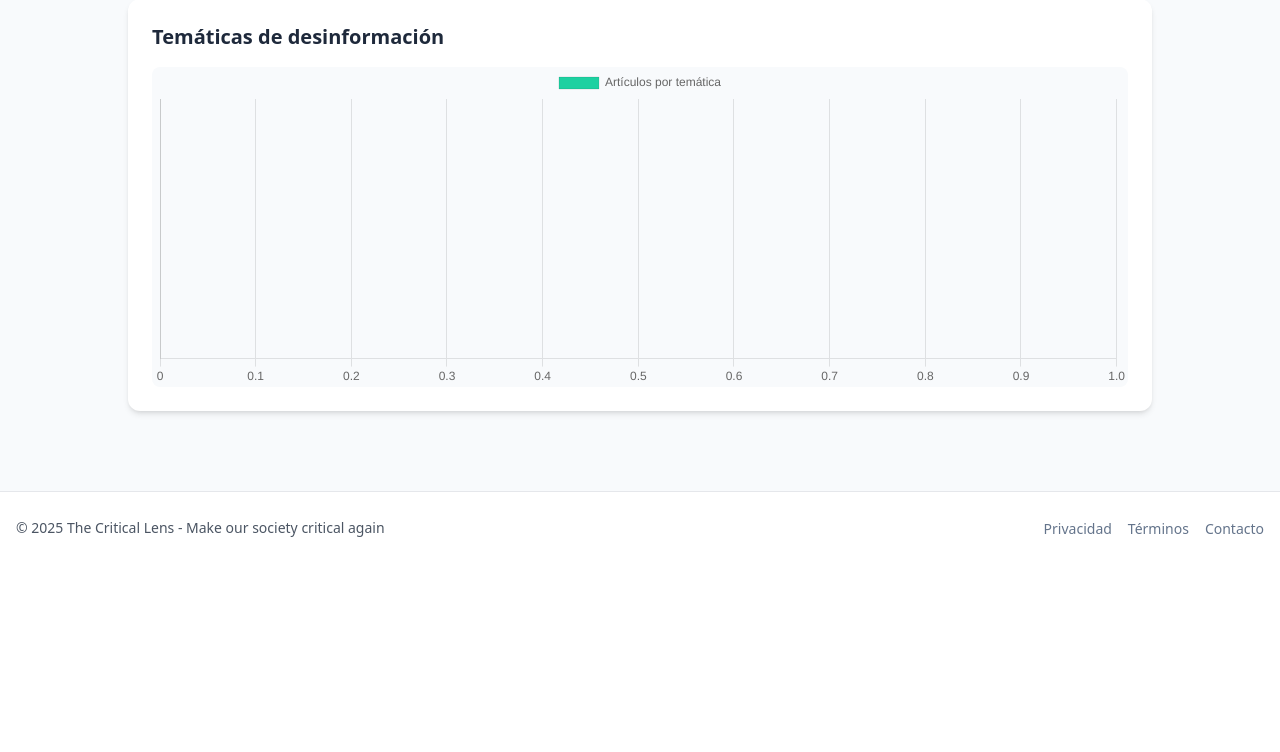
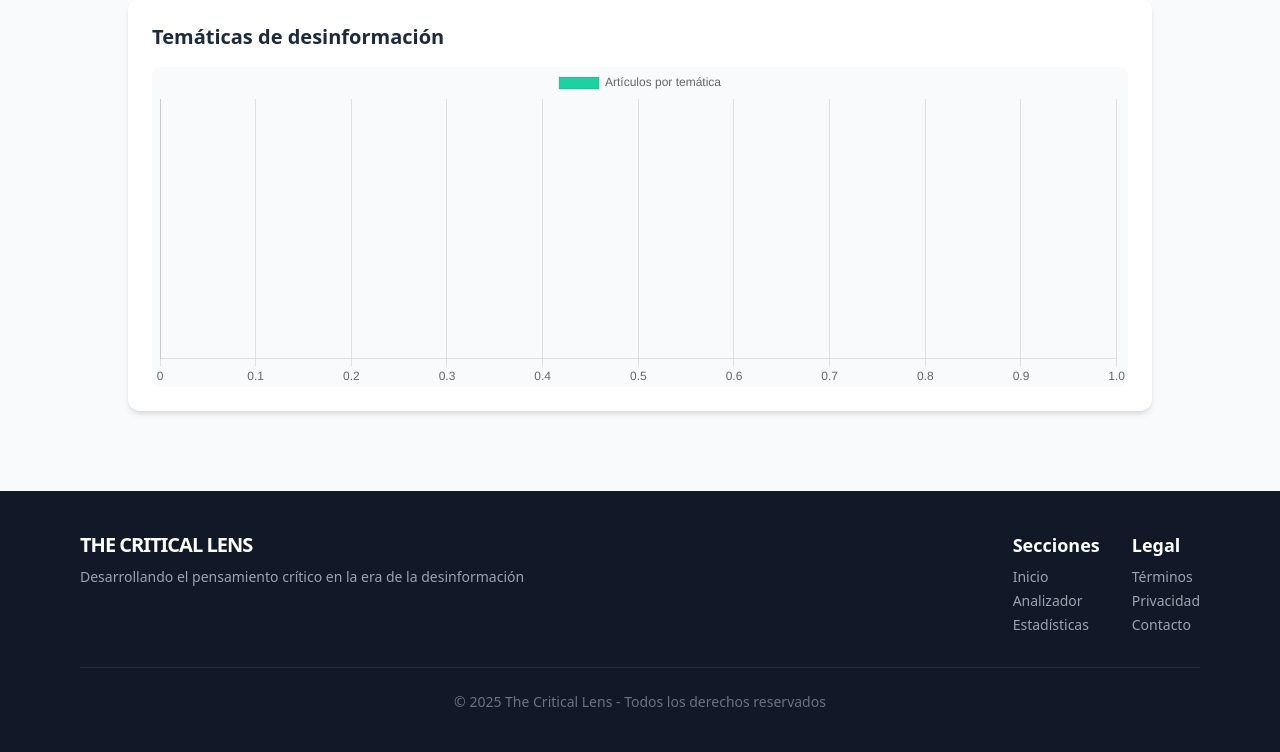
Before and after one commit to Bootcamp-IA-P4/the-critical-lens, a Django app: page /statistics/ in a window 1280 px wide. Shown: the part 1312-2064 px from the top of the page. Before the commit the page ends 1849 px from the top, so only its background shows below. Run offline with Django 5.2, Linux system fonts and the light colour scheme; data that the repository does not hold is empty; some libraries are stand-ins or nearby versions.

Commit message:
style(footer): adjust design, order, and add new elements following digital newspaper style

```diff
--- a/templates/base.html
+++ b/templates/base.html
@@ -58,30 +58,40 @@
         {% block content %}{% endblock %}
     </main>
 
-    <footer class="mt-auto bg-white border-t border-gray-200">
-        <div class="container px-4 py-6 mx-auto">
-            <div class="flex flex-col items-center justify-between md:flex-row">
-                <div class="mb-4 md:mb-0">
-                    <p class="text-sm text-gray-600">
-                        &copy; 2025 The Critical Lens - Make our society critical again
-                    </p>
+<!-- Footer -->
+<footer class="py-10 text-white bg-gray-900">
+    <div class="container max-w-6xl px-4 mx-auto">
+        <div class="flex flex-col justify-between md:flex-row">
+            <div class="mb-6 md:mb-0">
+                <h3 class="mb-2 text-xl font-bold tracking-tighter">THE CRITICAL LENS</h3>
+                <p class="text-sm text-gray-400">
+                    Desarrollando el pensamiento crítico en la era de la desinformación
+                </p>
+            </div>
+            <div class="flex flex-col space-y-6 md:space-y-0 md:flex-row md:space-x-8">
+                <div>
+                    <h4 class="mb-2 text-lg font-semibold">Secciones</h4>
+                    <ul class="space-y-1 text-sm text-gray-400">
+                        <li><a href="/" class="transition-colors hover:text-white">Inicio</a></li>
+                        <li><a href="/analyzer" class="transition-colors hover:text-white">Analizador</a></li>
+                        <li><a href="/statistics" class="transition-colors hover:text-white">Estadísticas</a></li>
+                    </ul>
                 </div>
                 <div>
-                    <ul class="flex space-x-4">
-                        <li>
-                            <a href="/" class="text-sm text-slate-500 hover:text-teal-700">Privacidad</a>
-                        </li>
-                        <li>
-                            <a href="/" class="text-sm text-slate-500 hover:text-teal-700">Términos</a>
-                        </li>
-                        <li>
-                            <a href="/" class="text-sm text-slate-500 hover:text-teal-700">Contacto</a>
-                        </li>
+                    <h4 class="mb-2 text-lg font-semibold">Legal</h4>
+                    <ul class="space-y-1 text-sm text-gray-400">
+                        <li><a href="#" class="transition-colors hover:text-white">Términos</a></li>
+                        <li><a href="#" class="transition-colors hover:text-white">Privacidad</a></li>
+                        <li><a href="#" class="transition-colors hover:text-white">Contacto</a></li>
                     </ul>
                 </div>
             </div>
         </div>
-    </footer>
+        <div class="pt-6 mt-8 text-sm text-center text-gray-500 border-t border-gray-800">
+            &copy; {% now "Y" %} The Critical Lens - Todos los derechos reservados
+        </div>
+    </div>
+</footer>
 
     {% block extra_js %}{% endblock %}
 </body>
```
